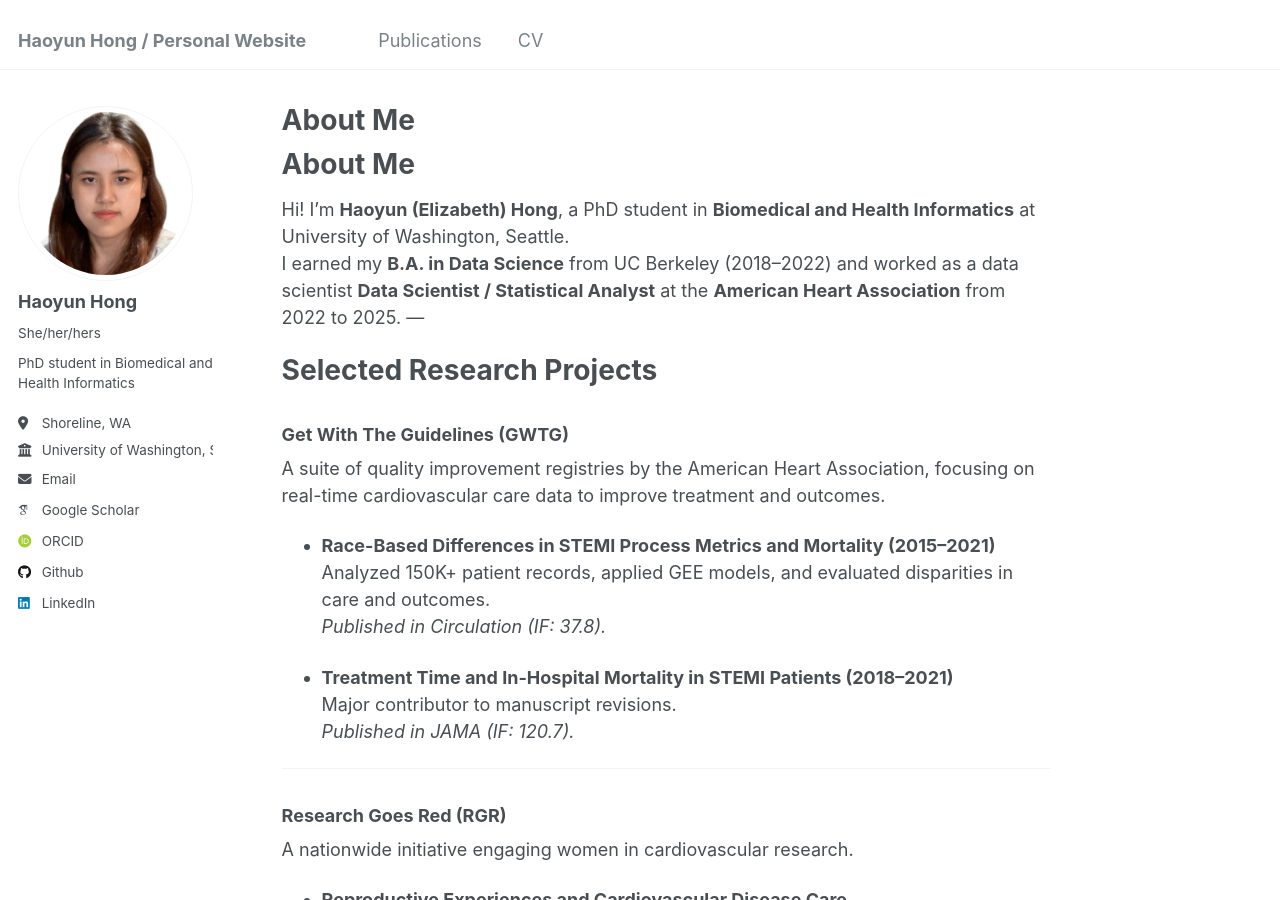
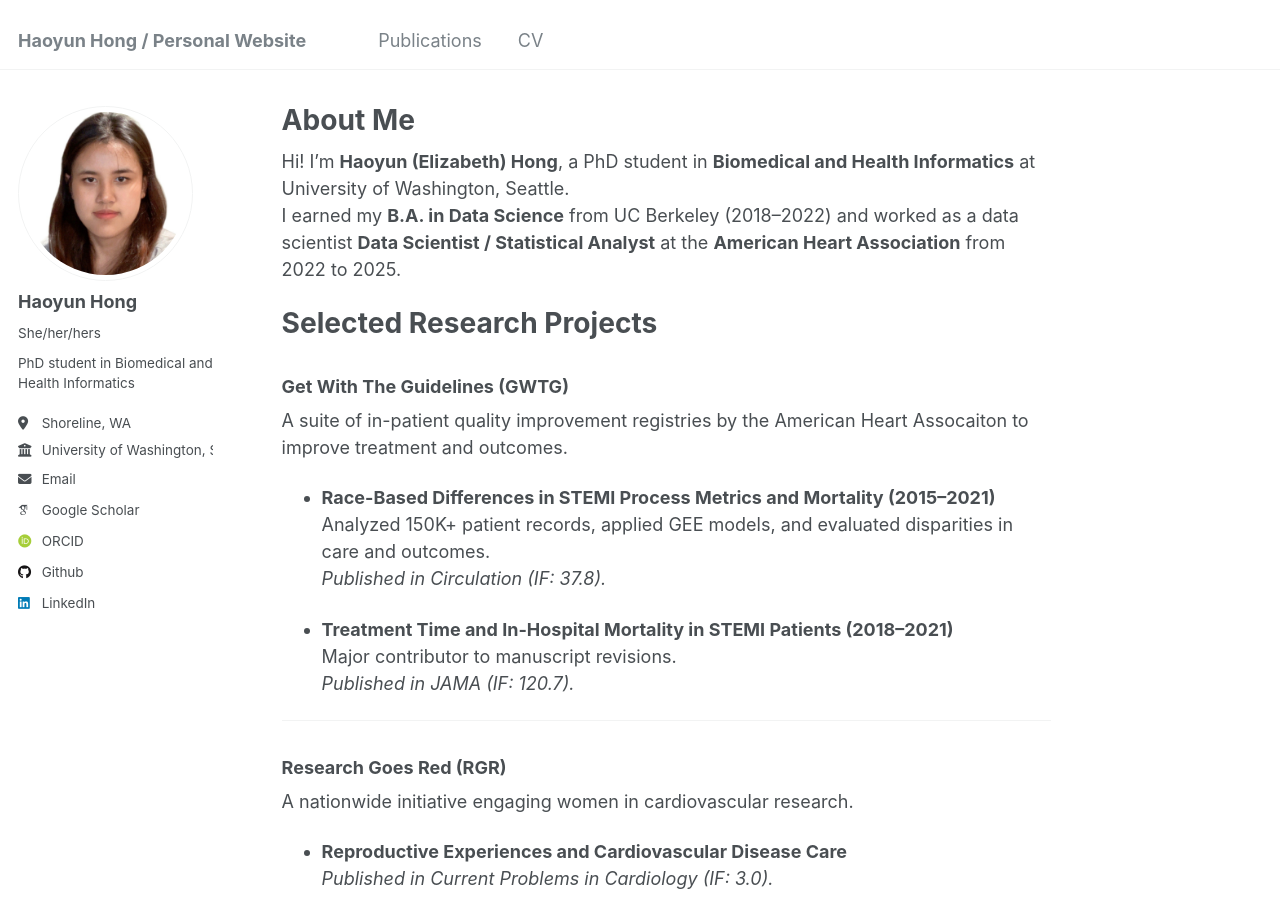
Before and after one commit to Haoyun-Hong/Haoyun-Hong.github.io, a Jekyll site: the page built from _pages/about.md, in a window 1280 px wide and 900 px high. Built offline with Jekyll 4.4.1, drawn with Linux system fonts in a browser that asks for light colours; some web fonts are replaced; our own code applies the rules of GitHub Pages for plain Markdown files.

Commit message:
update about pages

```diff
--- a/_pages/about.md
+++ b/_pages/about.md
@@ -1,23 +1,18 @@
 ---
 permalink: /
-title:
+title: "About Me"
 author_profile: true
 redirect_from:
   - /about/
   - /about.html
 ---
 
-
-# About Me
-
 Hi! I’m **Haoyun (Elizabeth) Hong**, a PhD student in **Biomedical and Health Informatics** at University of Washington, Seattle.
 I earned my **B.A. in Data Science** from UC Berkeley (2018–2022) and worked as a data scientist **Data Scientist / Statistical Analyst** at the **American Heart Association** from 2022 to 2025.
----
 
 # Selected Research Projects
-
 ### Get With The Guidelines (GWTG)
-A suite of quality improvement registries by the American Heart Association, focusing on real-time cardiovascular care data to improve treatment and outcomes.
+A suite of in-patient quality improvement registries by the American Heart Assocaiton to improve treatment and outcomes.
 
 - **Race-Based Differences in STEMI Process Metrics and Mortality (2015–2021)**
   Analyzed 150K+ patient records, applied GEE models, and evaluated disparities in care and outcomes.
```
